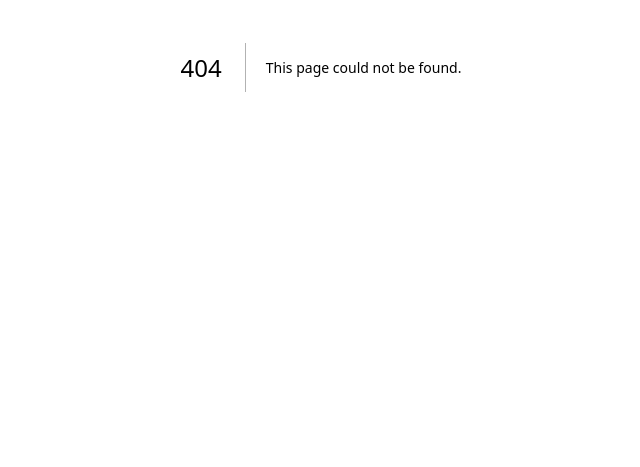
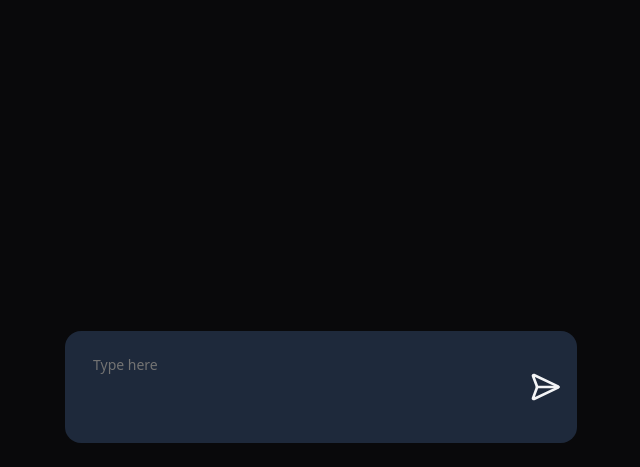
Before and after one commit to yuribodo/bug-buster, a Next.js app: page /chat in a window 1280 px wide. Before the commit this address had no page. Shown: the part 333-800 px from the top of the page, without its empty margins (319-959 px from the left). Built offline with nearby package versions, Linux system fonts and the light colour scheme.

Commit message:
feat: add chat input to chat page

```diff
--- /dev/null
+++ b/src/app/chat/page.tsx
@@ -0,0 +1,11 @@
+import ChatInput from "@/components/ChatInput";
+
+const page = () => {
+  return (
+    <div className="flex justify-center min-h-screen max-h-screen bg-zinc-950 text-gray-100">
+      <ChatInput />
+    </div>
+  );
+};
+
+export default page;
--- /dev/null
+++ b/src/components/ChatInput.tsx
@@ -0,0 +1,15 @@
+import { Textarea } from "@/components/ui/textarea";
+import { SendHorizontal } from "lucide-react";
+
+const ChatInput = () => {
+  return (
+    <div className="flex  h-24 w-[90%] md:w-2/5 md:h-28 md:max-h-44  bg-slate-800 justify-center items-start absolute bottom-6 rounded-2xl p-4 overflow-auto">
+      <Textarea placeholder="Type here" />
+      <div className="flex flex-col justify-center h-full hover:scale-125 transition-transform ">
+        <SendHorizontal size={32} />
+      </div>
+    </div>
+  );
+};
+
+export default ChatInput;
--- /dev/null
+++ b/src/components/ui/textarea.tsx
@@ -0,0 +1,22 @@
+import * as React from "react";
+
+import { cn } from "@/lib/utils";
+
+const Textarea = React.forwardRef<
+  HTMLTextAreaElement,
+  React.ComponentProps<"textarea">
+>(({ className, ...props }, ref) => {
+  return (
+    <textarea
+      className={cn(
+        "flex min-h-[80px] w-full rounded-2xl resize-none px-3 py-2  ring-offset-background placeholder:text-muted-foreground focus-visible:outline-none disabled:cursor-not-allowed disabled:opacity-50 md:text-sm  bg-transparent",
+        className
+      )}
+      ref={ref}
+      {...props}
+    />
+  );
+});
+Textarea.displayName = "Textarea";
+
+export { Textarea };
```
